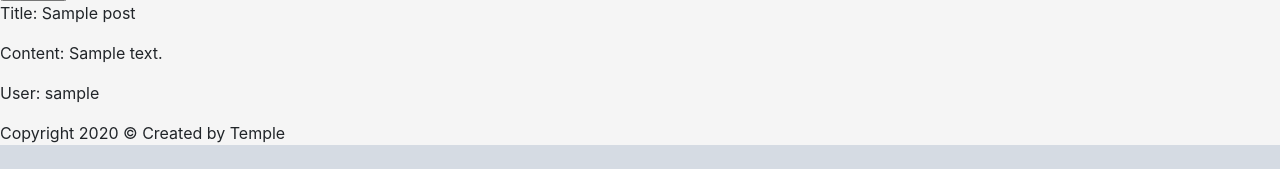
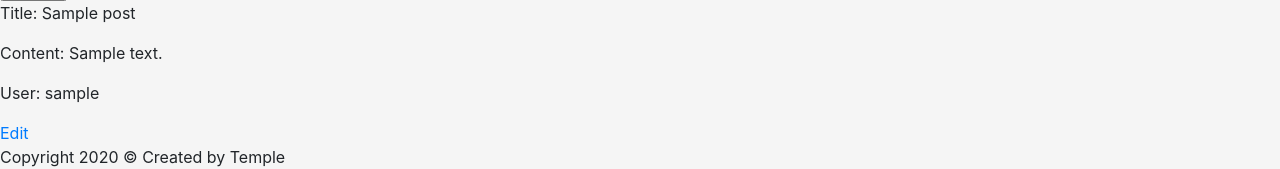
Before and after one commit to lordparvis/wayfarer-project, a Django app: page /city/1/ in a window 1280 px wide. Shown: the part 1322-1491 px from the top of the page. Before the commit the page ends 1467 px from the top, so only its background shows below. Run offline with Django 3.2, Linux system fonts and the light colour scheme; tables that the repository leaves empty hold one stand-in row (values such as "Sample post"); grey boxes marked "Sample" are stand-in pictures; some libraries are stand-ins or nearby versions.

Commit message:
for switching branch

```diff
--- a/main_app/templates/city_detail.html
+++ b/main_app/templates/city_detail.html
@@ -23,6 +23,7 @@
 <p> Title: {{posts.title}} </p>
 <p> Content: {{posts.content}} </p>
 <p>User: {{posts.user}}</p>
+<a href="{%url 'post_edit' posts.id%}"> Edit </a>
 {%endfor%}
 
 
```
